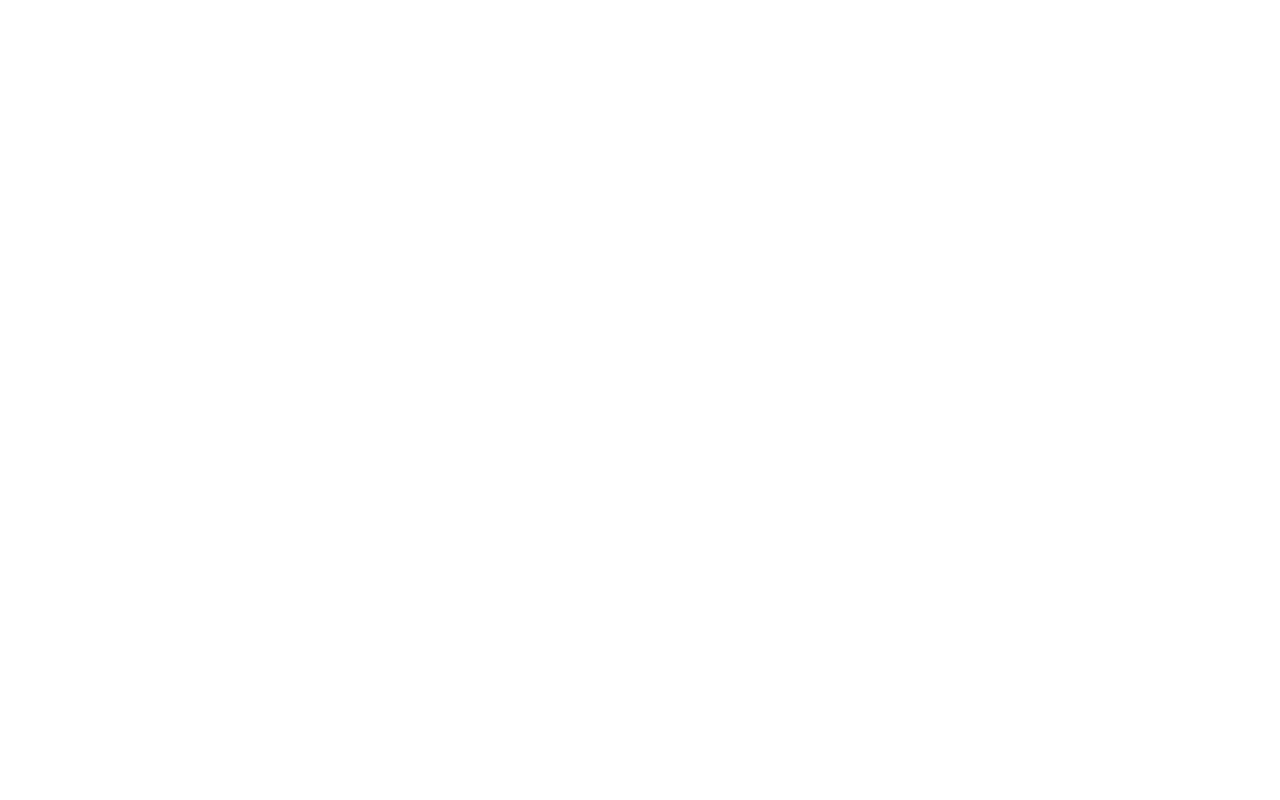
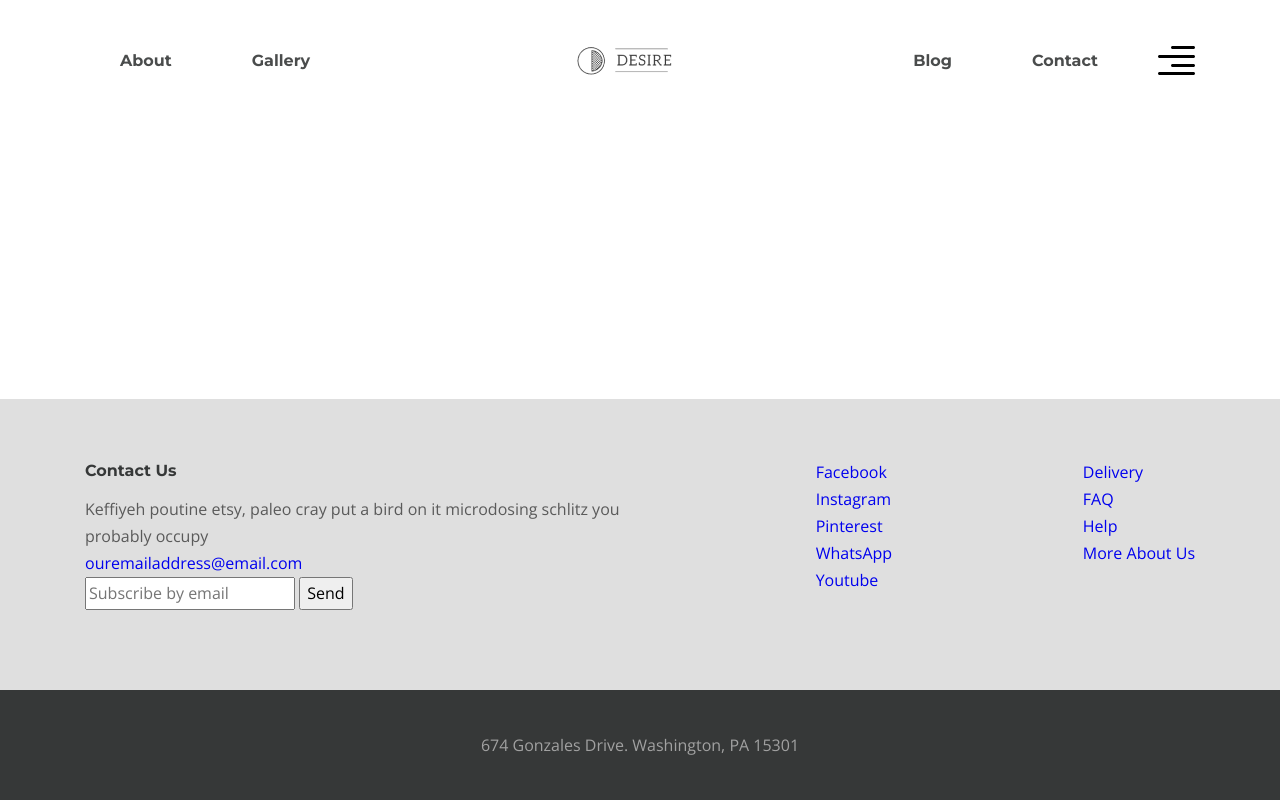
Before and after one commit to Mulyahigh/Desire, a website: page app/index.html in a window 1280 px wide. Drawn offline with nearby package versions, Linux system fonts and the light colour scheme; files that its build step writes are made by us from their sources.

Commit message:
Верстка футера

```diff
--- a/app/index.html
+++ b/app/index.html
@@ -1,24 +1,125 @@
 <!DOCTYPE html>
 <html lang="en">
-
   <head>
-  <meta charset="UTF-8">
-  <meta name="viewport" content="width=device-width, initial-scale=1.0">
-  <title>Document</title>
-  <link rel="stylesheet" href="css/style.min.css">
+    <meta charset="UTF-8" />
+    <meta name="viewport" content="width=device-width, initial-scale=1.0" />
+    <title>Shop</title>
+    <link rel="preconnect" href="https://fonts.googleapis.com" />
+    <link rel="preconnect" href="https://fonts.gstatic.com" crossorigin />
+    <link
+      href="https://fonts.googleapis.com/css2?family=Montserrat:wght@700&family=Open+Sans&display=swap"
+      rel="stylesheet"
+    />
+    <link rel="stylesheet" href="css/style.min.css" />
   </head>
 
   <body>
+    <div class="wrapper">
+      <header class="header">
+        <div class="container">
+          <div class="header__inner">
+            <nav class="menu">
+              <ul class="menu__list">
+                <li class="menu__list-item">
+                  <a class="menu__list-link" href="#">About</a>
+                </li>
+                <li class="menu__list-item">
+                  <a class="menu__list-link" href="#">Gallery</a>
+                </li>
+              </ul>
+            </nav>
+            <a class="logo" href="#">
+              <img src="images/logo.png" alt="logo" />
+            </a>
+            <nav class="menu">
+              <ul class="menu__list">
+                <li class="menu__list-item">
+                  <a class="menu__list-link" href="#">Blog</a>
+                </li>
+                <li class="menu__list-item">
+                  <a class="menu__list-link" href="#">Contact</a>
+                </li>
+              </ul>
+            </nav>
+            <button class="header__btn">
+              <img src="images/icon_menu.svg" alt="icon menu" />
+            </button>
+          </div>
+        </div>
+      </header>
 
-  <header class="header"></header>
-  <div class="wrapper">
       <main class="main"></main>
-    <footer class="footer"></footer>
+      <footer class="footer">
+        <div class="footer__content">
+          <div class="container">
+            <div class="footer__inner">
+              <div class="footer__info">
+                <h6 class="footer__info-title">Contact Us</h6>
+                <p class="footer__info-text">
+                  Keffiyeh poutine etsy, paleo cray put a bird on it microdosing
+                  schlitz you probably occupy
+                </p>
+                <a
+                  class="footer__info-email"
+                  href="mailto:ouremailaddress@email.com"
+                >
+                  ouremailaddress@email.com
+                </a>
+                <form class="footer__form">
+                  <input
+                    class="footer__form-input"
+                    type="email"
+                    placeholder="Subscribe by email"
+                  />
+                  <button class="footer__form-button" type="submit">
+                    Send
+                  </button>
+                </form>
               </div>
-
-
+              <ul class="footer__social">
+                <li class="footer__social-item">
+                  <a class="footer__social-link" href="#">Facebook</a>
+                </li>
+                <li class="footer__social-item">
+                  <a class="footer__social-link" href="#">Instagram</a>
+                </li>
+                <li class="footer__social-item">
+                  <a class="footer__social-link" href="#">Pinterest</a>
+                </li>
+                <li class="footer__social-item">
+                  <a class="footer__social-link" href="#">WhatsApp</a>
+                </li>
+                <li class="footer__social-item">
+                  <a class="footer__social-link" href="#">Youtube</a>
+                </li>
+              </ul>
+              <nav class="footer__menu">
+                <ul class="footer__menu-list">
+                  <li class="footer__menu-item">
+                    <a class="footer__menu-link" href="#">Delivery</a>
+                  </li>
+                  <li class="footer__menu-item">
+                    <a class="footer__menu-link" href="#">FAQ</a>
+                  </li>
+                  <li class="footer__menu-item">
+                    <a class="footer__menu-link" href="#">Help</a>
+                  </li>
+                  <li class="footer__menu-item">
+                    <a class="footer__menu-link" href="#">More About Us</a>
+                  </li>
+                </ul>
+              </nav>
+            </div>
+          </div>
+        </div>
+        <div class="footer__copyright">
+          <div class="container">
+            <p>674 Gonzales Drive. Washington, PA 15301</p>
+          </div>
+        </div>
+      </footer>
+    </div>
 
     <script src="js/main.min.js"></script>
   </body>
-
 </html>
--- a/app/js/main.js
+++ b/app/js/main.js
@@ -1,3 +1,3 @@
 $(function () {
-
-})
+  console.log("hhhh");
+});
--- a/app/scss/_global.scss
+++ b/app/scss/_global.scss
@@ -3,6 +3,13 @@ body {
 	height: 100%;
 }
 
+body {
+	font-family: 'Open Sans', sans-serif;
+	font-weight: 400;
+	font-size: 16px;
+	line-height: 27px;
+	color: $default;
+}
 .wrapper {
 	display: flex;
 	flex-direction: column;
@@ -17,7 +24,7 @@ body {
 }
 
 .container{
-  max-width: 1200px;
+  max-width: 1140px;
   margin: 0 auto;
   padding: 0 15px;
 }
--- a/app/scss/_reset.scss
+++ b/app/scss/_reset.scss
@@ -30,6 +30,7 @@ blockquote,
 dl,
 dd {
   margin: 0;
+  font-size: inherit;
 }
 
 ul[class] {
--- a/app/scss/_vars.scss
+++ b/app/scss/_vars.scss
@@ -0,0 +1,8 @@
+$title: #363838;
+$default: #5A5A5A;
+
+
+%title-font {
+    font-family: 'Montserrat', sans-serif;
+    font-weight: 700;
+}
--- a/app/scss/style.scss
+++ b/app/scss/style.scss
@@ -3,3 +3,66 @@
 @import 'reset';
 @import 'libs';
 @import 'global';
+
+
+.header {
+    &__inner {
+        display: flex;
+        justify-content: space-between;
+        align-items: center;
+        height: 120px;
+    }
+    &__btn {
+        background-color: transparent;
+        border: none;
+        padding: 0;
+        cursor: pointer;
+    }
+}
+
+.logo {
+    margin: 0 auto;
+}
+
+.menu {
+    padding-right: 15px;
+    &__list {
+        display: flex;
+    }
+    &__list-item {
+        padding-right: 45px;
+        padding-left: 35px;
+    }
+    &__list-link{
+        @extend %title-font;
+        color: rgba(54, 56, 56, 0.9);
+        line-height: 22px;
+    }
+}
+
+.footer {
+    &__content {
+        background: #DFDFDF;
+        padding: 60px 0 80px;
+    }
+    &__inner {
+        display: flex;
+        justify-content: space-between;
+
+    }
+    &__info {
+        width: 540px;
+    }
+    &__info-title {
+        @extend %title-font;
+        color: $title;
+        margin-bottom: 14px;
+        line-height: 23px;
+    }
+    &__copyright {
+        background-color: $title;
+        color: #A1A1A1;
+        text-align: center;
+        padding: 42px 0 41px;
+    }
+}
--- a/package.json
+++ b/package.json
@@ -4,9 +4,9 @@
   "description": "",
   "main": "index.js",
   "scripts": {
-    "test": "echo \"Error: no test specified\" && exit 1"
+    "start": "gulp"
   },
-  "author": "Vadym Prokopchuk",
+  "author": "Gordeeva Tatyana",
   "license": "ISC",
   "devDependencies": {
     "browser-sync": "^2.26.13",
```
Also changed, not shown: app/css/style.min.css, app/images/icon_menu.svg (added), app/images/logo.png (added), app/js/main.min.js. Lines whose indentation alone changed are shown as unchanged.
